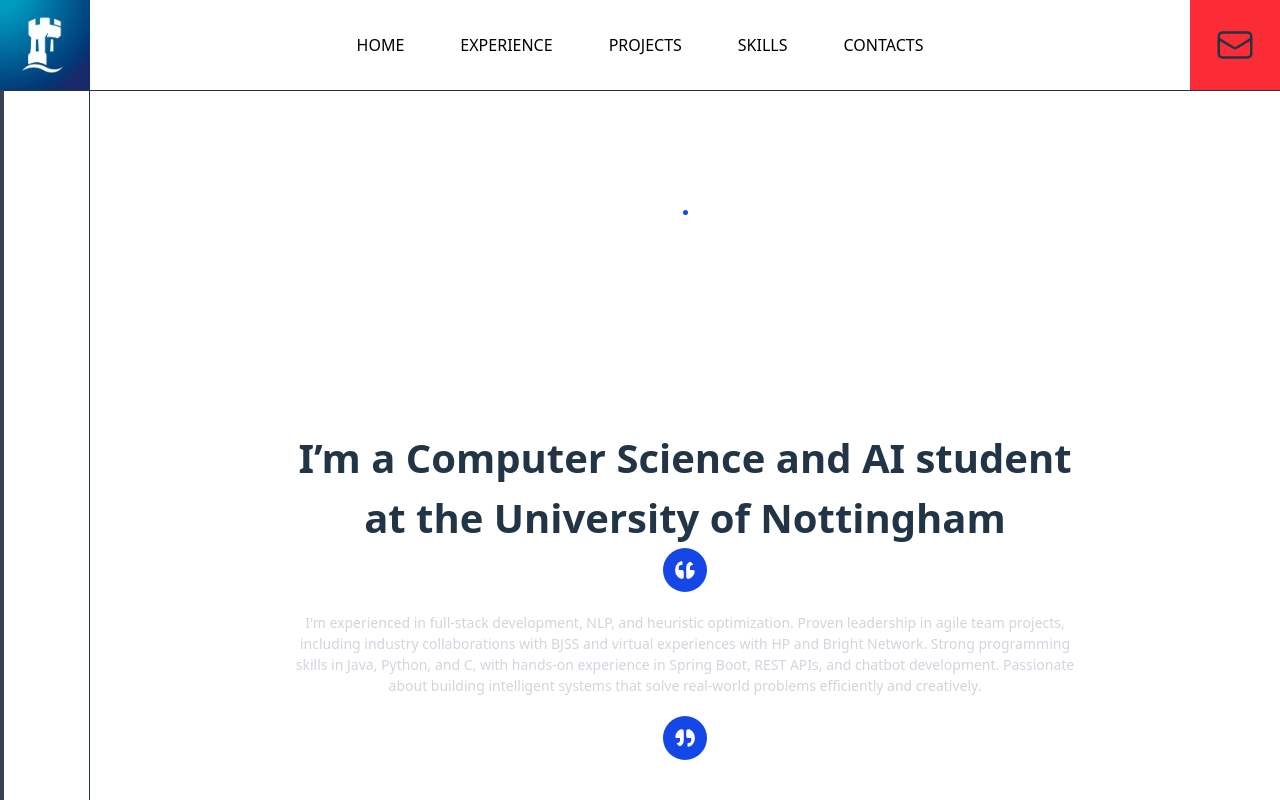
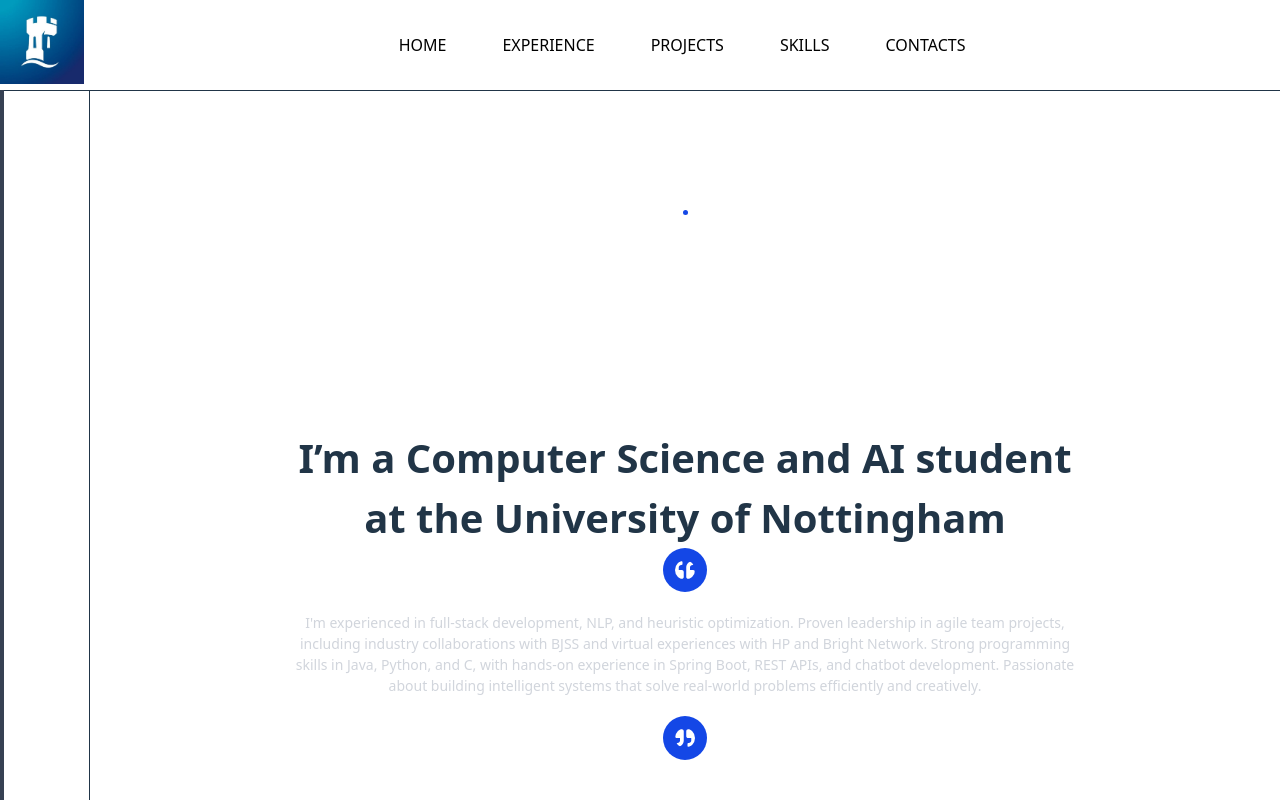
Before and after one commit to John-Sathish/portfolio, a React (Vite) app in the folder protfolio-project/: page / in a window 1280 px wide. Shown: the top 800 px of the page. Built offline with nearby package versions, Linux system fonts and the light colour scheme.

Commit message:
removed unnecessary button

```diff
--- a/protfolio-project/src/components/Header.tsx
+++ b/protfolio-project/src/components/Header.tsx
@@ -28,7 +28,7 @@
         <img src="/logo.jpg" />
       </div>
 
-      <div className="hidden md:flex gap-14">
+      <div className="hidden md:flex gap-14 justify-center w-full">
         {nav.map((item) => (
           <div
             key={item.id}
@@ -45,7 +45,7 @@
         ))}
       </div>
 
-      <div className="w-[90px] h-[90px] bg-red-500 flex justify-center items-center">
+      {/* <div className="w-[90px] h-[90px] bg-red-500 flex justify-center items-center">
         <svg
           xmlns="http://www.w3.org/2000/svg"
           fill="none"
@@ -60,7 +60,7 @@
             d="M21.75 6.75v10.5a2.25 2.25 0 0 1-2.25 2.25h-15a2.25 2.25 0 0 1-2.25-2.25V6.75m19.5 0A2.25 2.25 0 0 0 19.5 4.5h-15a2.25 2.25 0 0 0-2.25 2.25m19.5 0v.243a2.25 2.25 0 0 1-1.07 1.916l-7.5 4.615a2.25 2.25 0 0 1-2.36 0L3.32 8.91a2.25 2.25 0 0 1-1.07-1.916V6.75"
           />
         </svg>
-      </div>
+      </div> */}
     </div>
   );
 }
```
